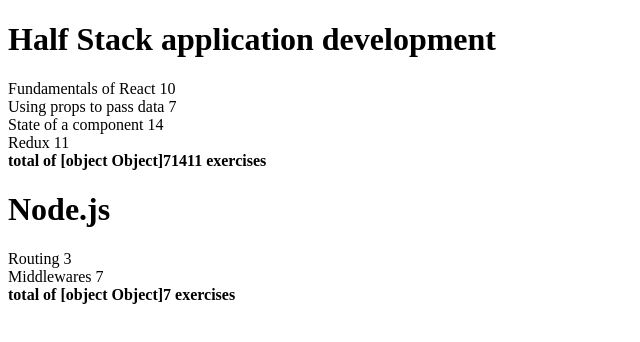
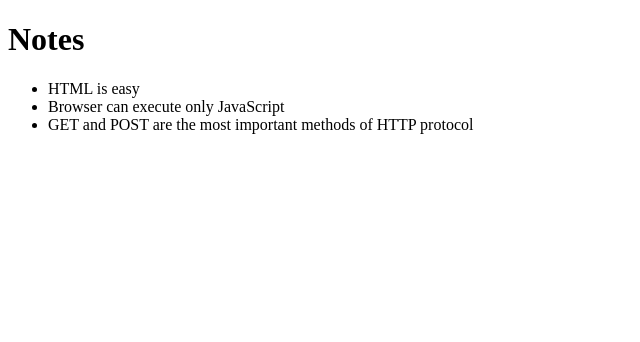
Before and after one commit to xieeryihe/fullstackopen-learn, a JavaScript app in the folder react-learn/: page / in a window 1280 px wide. Shown: the top 342 px of the page, without its empty margins (0-640 px from the left). Built offline with nearby package versions, Linux system fonts and the light colour scheme.

Commit message:
Course 2.b init

```diff
--- a/react-learn/src/App.js
+++ b/react-learn/src/App.js
@@ -1,52 +1,16 @@
-import Course from "./components/Course"
+import Note from './components/Note'
 
-const App = () => {
-  const courses = [
-    {
-      name: 'Half Stack application development',
-      id: 1,
-      parts: [
-        {
-          name: 'Fundamentals of React',
-          exercises: 10,
-          id: 1
-        },
-        {
-          name: 'Using props to pass data',
-          exercises: 7,
-          id: 2
-        },
-        {
-          name: 'State of a component',
-          exercises: 14,
-          id: 3
-        },
-        {
-          name: 'Redux',
-          exercises: 11,
-          id: 4
-        }
-      ]
-    },
-    {
-      name: 'Node.js',
-      id: 2,
-      parts: [
-        {
-          name: 'Routing',
-          exercises: 3,
-          id: 1
-        },
-        {
-          name: 'Middlewares',
-          exercises: 7,
-          id: 2
-        }
-      ]
-    }
-  ]
-
-  return courses.map(course => <Course course={course}/>)
+const App = ({ notes }) => {
+  return (
+    <div>
+      <h1>Notes</h1>
+      <ul>
+        {notes.map(note =>
+          <Note key={note.id} note={note} />
+        )}
+      </ul>
+    </div>
+  )
 }
 
 export default App
--- /dev/null
+++ b/react-learn/src/components/Note.js
@@ -0,0 +1,7 @@
+const Note = ({ note }) => {
+    return (
+      <li>{note.content}</li>
+    )
+  }
+
+  export default Note
--- a/react-learn/src/index.js
+++ b/react-learn/src/index.js
@@ -1,6 +1,25 @@
-import React from 'react'
-import ReactDOM from 'react-dom/client'
+import ReactDOM from "react-dom/client"
 
-import App from './App'
+import App from "./App"
 
-ReactDOM.createRoot(document.getElementById('root')).render(<App />)
+const notes = [
+  {
+    id: 1,
+    content: "HTML is easy",
+    important: true,
+  },
+  {
+    id: 2,
+    content: "Browser can execute only JavaScript",
+    important: false,
+  },
+  {
+    id: 3,
+    content: "GET and POST are the most important methods of HTTP protocol",
+    important: true,
+  },
+]
+
+ReactDOM.createRoot(document.getElementById("root")).render(
+  <App notes={notes} />
+)
```
